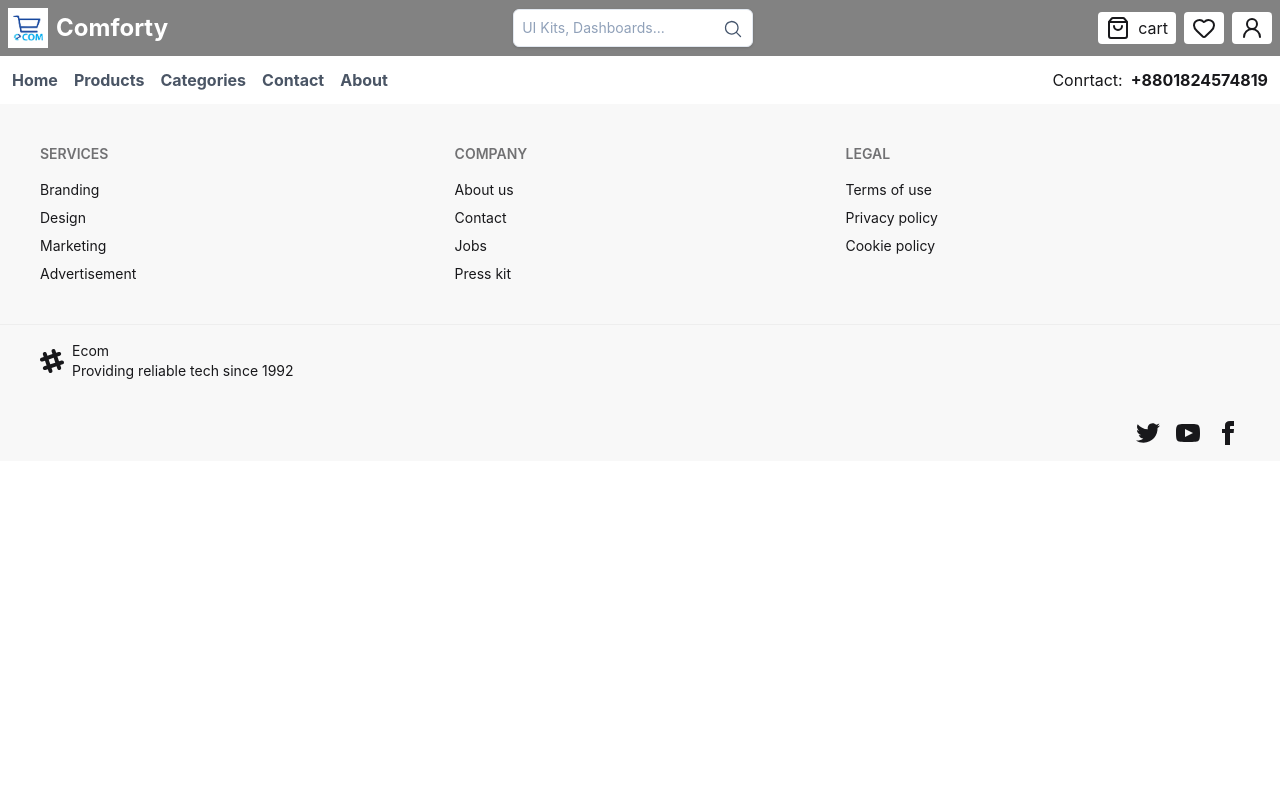
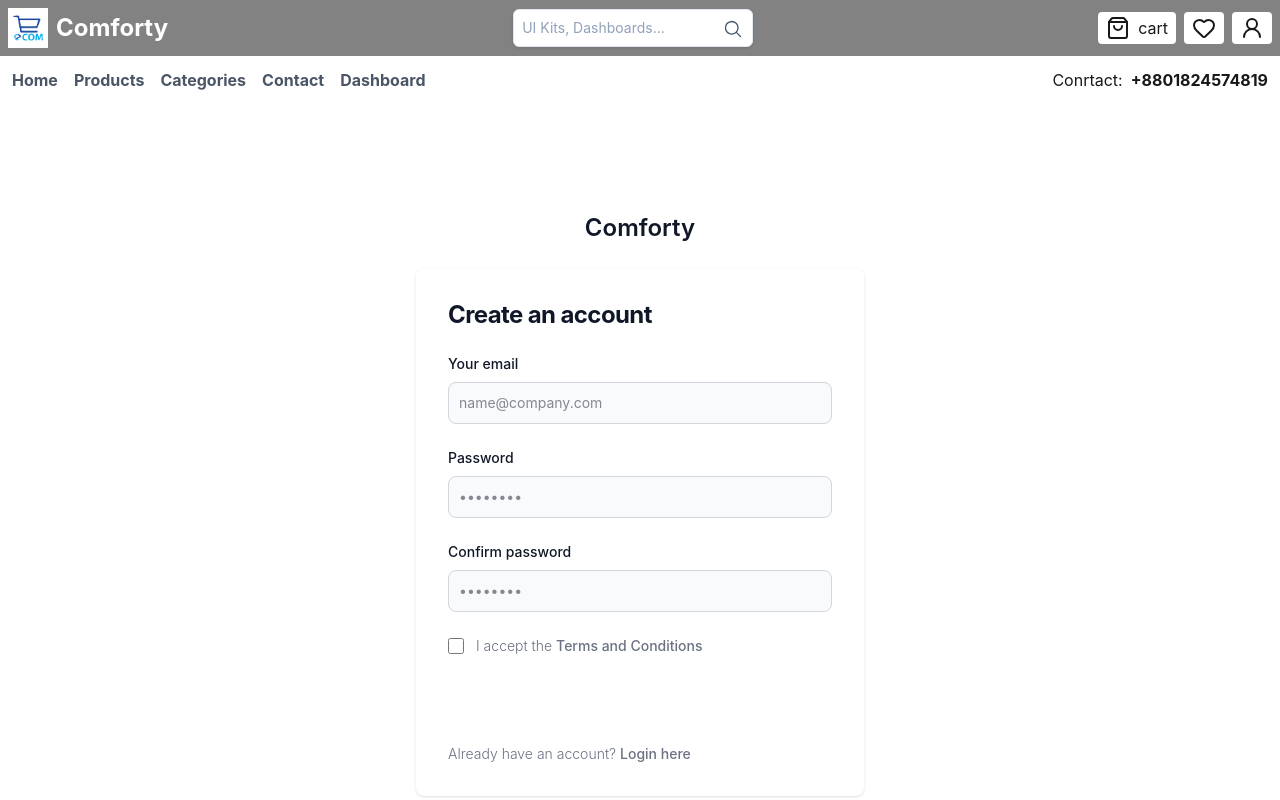
Before and after one commit to nizamseu/skill-jobs-projects, a React (Vite) app: page /sign-up in a window 1280 px wide. Shown: the top 800 px of the page. Built offline with nearby package versions, Linux system fonts and the light colour scheme.

Commit message:
feat: implement Firebase authentication and protected routes with global context management

```diff
--- a/package.json
+++ b/package.json
@@ -12,6 +12,7 @@
   "dependencies": {
     "@tailwindcss/vite": "^4.3.0",
     "axios": "^1.16.1",
+    "firebase": "^12.14.0",
     "lucide": "^1.3.0",
     "lucide-react": "^1.3.0",
     "react": "^19.2.6",
--- a/src/App.jsx
+++ b/src/App.jsx
@@ -8,15 +8,24 @@ import ProductsDetails from "./Components/Products/ProductsDetails";
 import { createContext, useState } from "react";
 import Cart from "./Components/Cart/Cart";
 import { Toaster } from "sonner";
+import Signup from "./Components/Auth/Signup";
+import Signin from "./Components/Auth/Signin";
+import Dashboard from "./Components/Dashboard/Dashbaord";
+import Profile from "./Components/Dashboard/Profile";
+import ProtectedRoute from "./Components/Common/ProtectedRoute";
 
 export const CartContext = createContext();
+export const AuthContext = createContext();
 
 function App() {
   const [cart, setCart] = useState([]);
+  const [user, setUser] = useState({});
+
+
   return (
     <div>
       <Toaster />
-
+      <AuthContext.Provider value={[user, setUser]}>
         <CartContext value={[cart, setCart]}>
           <Topbar />
           <Navbar />
@@ -25,9 +34,23 @@ function App() {
             <Route path="/products/:id" element={<ProductsDetails />} />
             <Route path="/cart" element={<Cart />} />
             <Route path="/test" element={<Test />} />
+            <Route path="/sign-up" element={<Signup />} />
+            <Route path="/sign-in" element={<Signin />} />
+
+
+            <Route path="/dashboard" element={<ProtectedRoute />} >
+              <Route index element={<Dashboard />} />
+
+
+
+            </Route>
+
+
+
           </Routes>
           <Footer />
         </CartContext>
+      </AuthContext.Provider>
     </div>
   );
 }
--- /dev/null
+++ b/src/Components/Auth/Signin.jsx
@@ -0,0 +1,31 @@
+import { GoogleAuthProvider, signInWithPopup } from 'firebase/auth'
+import React, { useContext } from 'react'
+import { auth } from '../Firebase/firebase.config'
+import { AuthContext } from '../../App';
+
+const Signin = () => {
+    const [user, setUser] = useContext(AuthContext)
+    const provider = new GoogleAuthProvider();
+
+    const handleSigninWithGoogle = () => {
+        signInWithPopup(auth, provider).then(res => {
+            const data = {
+                name: res.user.displayName,
+                email: res.user.email,
+                photo: res.user.photoURL
+            }
+            setUser(data)
+
+        }).catch(err => {
+            console.log("eer", err);
+
+        })
+    }
+    return (
+        <div>
+            <button onClick={handleSigninWithGoogle} className=''>Login in With Google</button>
+        </div>
+    )
+}
+
+export default Signin
--- /dev/null
+++ b/src/Components/Auth/Signup.jsx
@@ -0,0 +1,51 @@
+import React from 'react'
+
+const Signup = () => {
+    return (
+        <div>
+            <section class="">
+                <div class="flex flex-col items-center justify-center px-6 py-8 mx-auto md:h-screen lg:py-0">
+                    <a href="#" class="flex items-center mb-6 text-2xl font-semibold text-gray-900 dark:text-white">
+
+                        Comforty
+                    </a>
+                    <div class="w-full bg-white rounded-lg shadow dark:border md:mt-0 sm:max-w-md xl:p-0 dark:bg-gray-800 dark:border-gray-700">
+                        <div class="p-6 space-y-4 md:space-y-6 sm:p-8">
+                            <h1 class="text-xl font-bold leading-tight tracking-tight text-gray-900 md:text-2xl dark:text-white">
+                                Create an account
+                            </h1>
+                            <form class="space-y-4 md:space-y-6" action="#">
+                                <div>
+                                    <label for="email" class="block mb-2 text-sm font-medium text-gray-900 dark:text-white">Your email</label>
+                                    <input type="email" name="email" id="email" class="bg-gray-50 border border-gray-300 text-gray-900 text-sm rounded-lg focus:ring-primary-600 focus:border-primary-600 block w-full p-2.5 dark:bg-gray-700 dark:border-gray-600 dark:placeholder-gray-400 dark:text-white dark:focus:ring-blue-500 dark:focus:border-blue-500" placeholder="name@company.com" required="" />
+                                </div>
+                                <div>
+                                    <label for="password" class="block mb-2 text-sm font-medium text-gray-900 dark:text-white">Password</label>
+                                    <input type="password" name="password" id="password" placeholder="••••••••" class="bg-gray-50 border border-gray-300 text-gray-900 text-sm rounded-lg focus:ring-primary-600 focus:border-primary-600 block w-full p-2.5 dark:bg-gray-700 dark:border-gray-600 dark:placeholder-gray-400 dark:text-white dark:focus:ring-blue-500 dark:focus:border-blue-500" required="" />
+                                </div>
+                                <div>
+                                    <label for="confirm-password" class="block mb-2 text-sm font-medium text-gray-900 dark:text-white">Confirm password</label>
+                                    <input type="confirm-password" name="confirm-password" id="confirm-password" placeholder="••••••••" class="bg-gray-50 border border-gray-300 text-gray-900 text-sm rounded-lg focus:ring-primary-600 focus:border-primary-600 block w-full p-2.5 dark:bg-gray-700 dark:border-gray-600 dark:placeholder-gray-400 dark:text-white dark:focus:ring-blue-500 dark:focus:border-blue-500" required="" />
+                                </div>
+                                <div class="flex items-start">
+                                    <div class="flex items-center h-5">
+                                        <input id="terms" aria-describedby="terms" type="checkbox" class="w-4 h-4 border border-gray-300 rounded bg-gray-50 focus:ring-3 focus:ring-primary-300 dark:bg-gray-700 dark:border-gray-600 dark:focus:ring-primary-600 dark:ring-offset-gray-800" required="" />
+                                    </div>
+                                    <div class="ml-3 text-sm">
+                                        <label for="terms" class="font-light text-gray-500 dark:text-gray-300">I accept the <a class="font-medium text-primary-600 hover:underline dark:text-primary-500" href="#">Terms and Conditions</a></label>
+                                    </div>
+                                </div>
+                                <button type="submit" class="w-full text-white bg-primary-600 hover:bg-primary-700 focus:ring-4 focus:outline-none focus:ring-primary-300 font-medium rounded-lg text-sm px-5 py-2.5 text-center dark:bg-primary-600 dark:hover:bg-primary-700 dark:focus:ring-primary-800">Create an account</button>
+                                <p class="text-sm font-light text-gray-500 dark:text-gray-400">
+                                    Already have an account? <a href="#" class="font-medium text-primary-600 hover:underline dark:text-primary-500">Login here</a>
+                                </p>
+                            </form>
+                        </div>
+                    </div>
+                </div>
+            </section>
+        </div>
+    )
+}
+
+export default Signup
--- a/src/Components/Cart/Cart.jsx
+++ b/src/Components/Cart/Cart.jsx
@@ -20,6 +20,14 @@ const Cart = () => {
     item.quantity = item.quantity - 1;
     setCart([item, ...restCart]);
   };
+  if (cart.length === 0) {
+    return (
+      <h1 className=" text-3xl font-bold mb-5 text-center mt-10 h-screen">
+        Your Cart is Empty
+      </h1>
+    );
+  }
+
   return (
     <div className=" min-h-screen max-w-7xl mx-auto py-10">
       <h1 className=" text-3xl font-bold mb-5">Your Cart</h1>
--- a/src/Components/Common/Navbar.jsx
+++ b/src/Components/Common/Navbar.jsx
@@ -28,9 +28,9 @@ function Navbar() {
         </Link>
         <Link
           className=" text-gray-600 hover:text-green-400 font-bold"
-          to="/bout"
+          to="/dashboard"
         >
-          About
+          Dashboard
         </Link>
       </nav>
       <div className="flex gap-2">
--- /dev/null
+++ b/src/Components/Common/ProtectedRoute.jsx
@@ -0,0 +1,19 @@
+import { useContext, useEffect } from "react"
+import { AuthContext } from "../../App"
+import { Navigate, Outlet } from "react-router"
+import { toast } from "sonner"
+
+const ProtectedRoute = () => {
+    const [user] = useContext(AuthContext)
+
+
+    if (user?.email) {
+        return <Outlet />
+    } else {
+        return <Navigate to="/sign-in" />
+    }
+
+
+}
+
+export default ProtectedRoute
--- /dev/null
+++ b/src/Components/Dashboard/Dashbaord.jsx
@@ -0,0 +1,11 @@
+
+const Dashboard = () => {
+
+    return (
+        <div>
+            <h1>This is Dashbaord</h1>
+        </div>
+    )
+}
+
+export default Dashboard
--- /dev/null
+++ b/src/Components/Dashboard/Profile.jsx
@@ -0,0 +1,11 @@
+
+const Profile = () => {
+
+    return (
+        <div>
+            <h1>This is Profile</h1>
+        </div>
+    )
+}
+
+export default Profile
--- /dev/null
+++ b/src/Components/Firebase/firebase.config.js
@@ -0,0 +1,15 @@
+
+import { initializeApp } from "firebase/app";
+import { getAuth } from "firebase/auth";
+const firebaseConfig = {
+  apiKey: import.meta.env.VITE_APIKEY,
+  authDomain: import.meta.env.VITE_AUTH_DOMAIN,
+  projectId: import.meta.env.VITE_PROJECT_ID,
+  storageBucket: import.meta.env.VITE_STORAGE_BUCKET,
+  messagingSenderId: import.meta.env.VITE_MESSAGE_ID,
+  appId: import.meta.env.VITE_APP_ID
+};
+
+// Initialize Firebase
+const app = initializeApp(firebaseConfig);
+export const auth = getAuth(app);
--- a/src/Components/Home/Home.jsx
+++ b/src/Components/Home/Home.jsx
@@ -1,12 +1,17 @@
-import React, { useEffect, useState } from "react";
+import React, { useContext, useEffect, useState } from "react";
 import Slider from "../Common/Slider";
 import Featured from "./Featured";
 import CategoryCard from "./CategoryCard";
 import Category from "./Category";
 import Products from "./Products";
 import axios from "axios";
+import { AuthContext } from "../../App";
 
 const Home = () => {
+  const [user] = useContext(AuthContext)
+
+  console.log("From JHome", user);
+
   const [categories, setCategories] = useState([]);
   useEffect(() => {
     axios.get("https://dummyjson.com/products/categories").then((res) => {
```
Also changed, not shown: 2 other files (tests, documents, lock files or other folders). Lines whose indentation alone changed are shown as unchanged.
